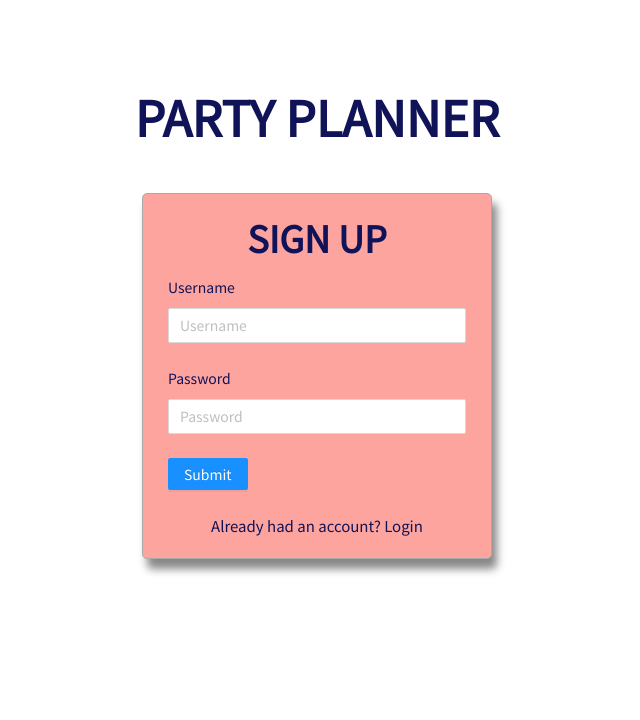
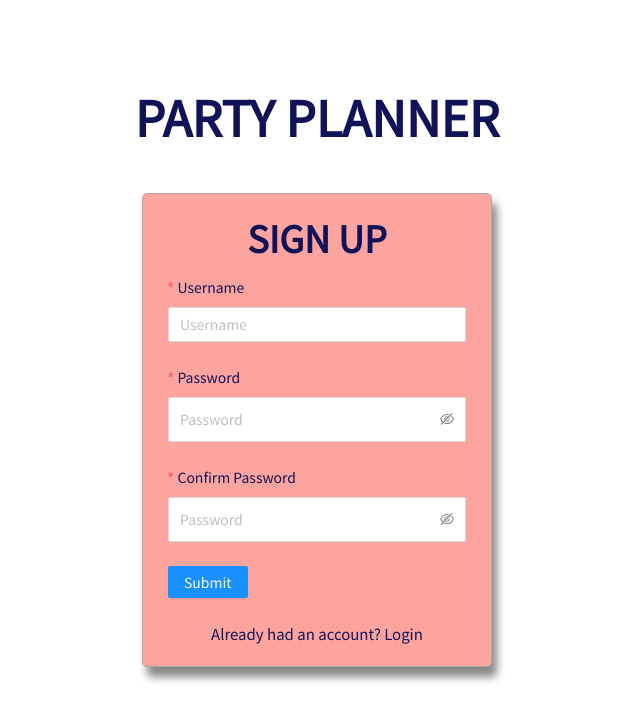
Before and after one commit to annsuparada/party-planner, a React (Create React App) app in the folder client/: page /register in a window 1280 px wide. Shown: the top 720 px of the page, without its empty margins (323-963 px from the left). Built offline with nearby package versions, Linux system fonts and the light colour scheme.

Commit message:
deleted confirm password

```diff
--- a/client/src/components/credential/LoginForm.js
+++ b/client/src/components/credential/LoginForm.js
@@ -66,7 +66,7 @@ const LoginForm = props => {
                             },
                         ]}
                     >
-                        <Input
+                        <Input.Password
                             placeholder="Password"
                             type="password"
                             name="password"
--- a/client/src/components/credential/RegisterForm.js
+++ b/client/src/components/credential/RegisterForm.js
@@ -8,9 +8,10 @@ const RegisterForm = props => {
 
   const [newUsername, setNewUsername] = useState({ username: "" });
   const [newPassword, setNewPassword] = useState({ password: "" })
-
+  const [confirmPass, setConfirmPass] = useState({ confirmPassword: "" })
 
   const validateUserName = (username) => {
+
     if (username.length >= 3) {
       return {
         validateStatus: 'success',
@@ -37,8 +38,22 @@ const RegisterForm = props => {
     };
   }
 
+  const validateConfirm = (confirmPass) => {
+
+    if (confirmPass === newPassword.password){
+      return {
+        validateStatus: 'success',
+        errorMsg: null,
+
+      };
+    }
+    return {
+      validateStatus: 'error',
+      errorMsg: 'The two passwords that you entered do not match!',
+    };
+  }
   const handleSubmit = event => {
-    if (validateUserName(event) && validatePassword(event)) {
+    if (validateUserName(event) && validatePassword(event) && validateConfirm(event)) {
       props.register(props.history, { username: newUsername.username, password: newPassword.password });
     } else {
       console.log("Invalid Form");
@@ -53,6 +68,10 @@ const RegisterForm = props => {
   const handleInputPassword = e => {
     setNewPassword({ ...validatePassword(e.target.value), "password": e.target.value })
   };
+  const handleConfirm = e => {
+    console.log(e.target.value)
+    setConfirmPass({ ...confirmPass, confirmPassword: e.target.value });
+  }
 
   return (
 
@@ -66,6 +85,12 @@ const RegisterForm = props => {
             name="username"
             validateStatus={newUsername.validateStatus}
             help={newUsername.errorMsg}
+            rules={[
+              {
+                  required: true,
+                  message: 'Username is required!',
+              },
+          ]}
           >
             <Input
               placeholder="Username"
@@ -81,8 +106,14 @@ const RegisterForm = props => {
             name="password"
             validateStatus={newPassword.validateStatus}
             help={newPassword.errorMsg}
+            rules={[
+              {
+                  required: true,
+                  message: 'Password is required!',
+              },
+          ]}
           >
-            <Input
+            <Input.Password
               placeholder="Password"
               type="password"
               name="password"
@@ -90,7 +121,26 @@ const RegisterForm = props => {
               onChange={handleInputPassword}
             />
           </Form.Item>
-
+          <Form.Item
+            label="Confirm Password"
+            name="confirmPassword"
+            validateStatus={confirmPass.validateConfirm}
+            help={confirmPass.errorMsg}
+            rules={[
+              {
+                  required: true,
+                  message: 'Confirm Password is required!',
+              },
+          ]}
+          >
+            <Input.Password
+              placeholder="Password"
+              type="password"
+              name="confirmPassword"
+              value={confirmPass.confirmPassword}
+              onChange={handleConfirm}
+            />
+          </Form.Item>
           <Form.Item>
             <Button
               type="primary"
--- a/client/src/components/credential/form.scss
+++ b/client/src/components/credential/form.scss
@@ -16,7 +16,7 @@
         box-shadow: 5px 10px 8px #888888;
         border-radius: 5px;
         width: 350px;
-        margin: 0 auto;
+        margin: 0 auto 25px;
         @media #{$mobile-small} {
             width: 90%;
          }
```
